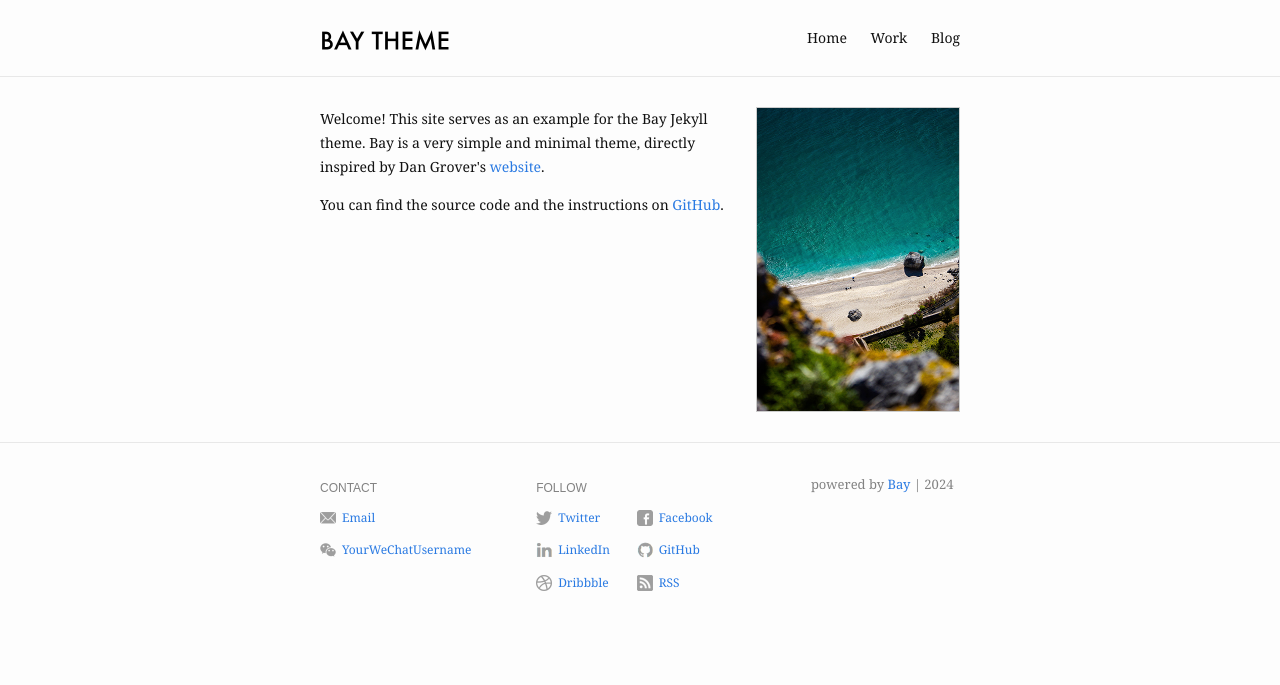
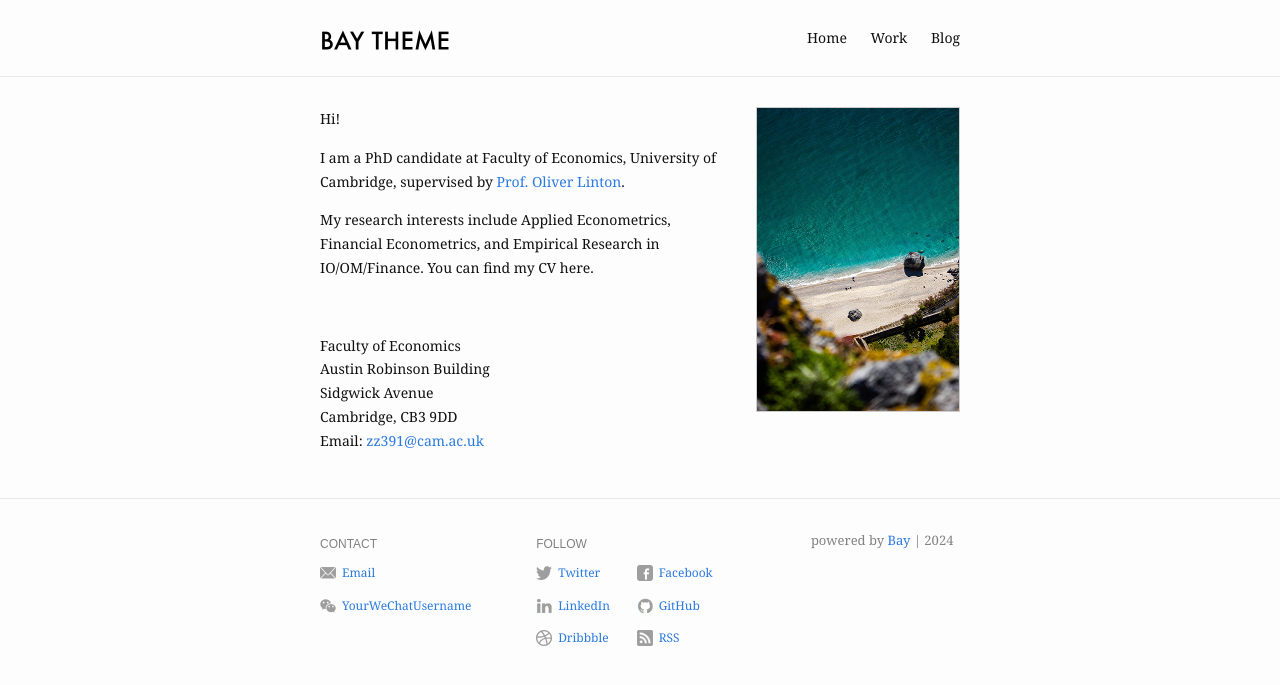
Before and after one commit to zhaocheng-zhang/zhaocheng-zhang.github.io, a Jekyll site: the page built from index.md, in a window 1280 px wide. Shown: the top 685 px of the page. Built offline with Jekyll 4.4.1, drawn with Linux system fonts in a browser that asks for light colours.

Commit message:
Update index.md

```diff
--- a/index.md
+++ b/index.md
@@ -5,10 +5,21 @@ profile_picture:
   alt: website picture
 ---
 
-<p>
-  Welcome! This site serves as an example for the Bay Jekyll theme. Bay is a very simple and minimal theme, directly inspired by Dan Grover's <a href="http://dangrover.com">website</a>.
-</p>
 
-<p>
-  You can find the source code and the instructions on <a href="https://github.com/eliottvincent/bay">GitHub</a>.
-</p>
+
+Hi!
+
+I am a PhD candidate at Faculty of Economics, University of Cambridge, supervised by [Prof. Oliver Linton](https://www.econ.cam.ac.uk/people/faculty/obl20).
+
+My research interests include Applied Econometrics, Financial Econometrics, and Empirical Research in IO/OM/Finance. You can find my CV here.
+<!--
+[Curriculum Vitae](https://zhaocheng-zhang.github.io/files/cv_zhaocheng.pdf)
+-->
+
+<br />
+
+Faculty of Economics<br>
+Austin Robinson Building<br>
+Sidgwick Avenue<br>
+Cambridge, CB3 9DD<br>
+Email: [zz391@cam.ac.uk](mailto:zz391@cam.ac.uk)
```
